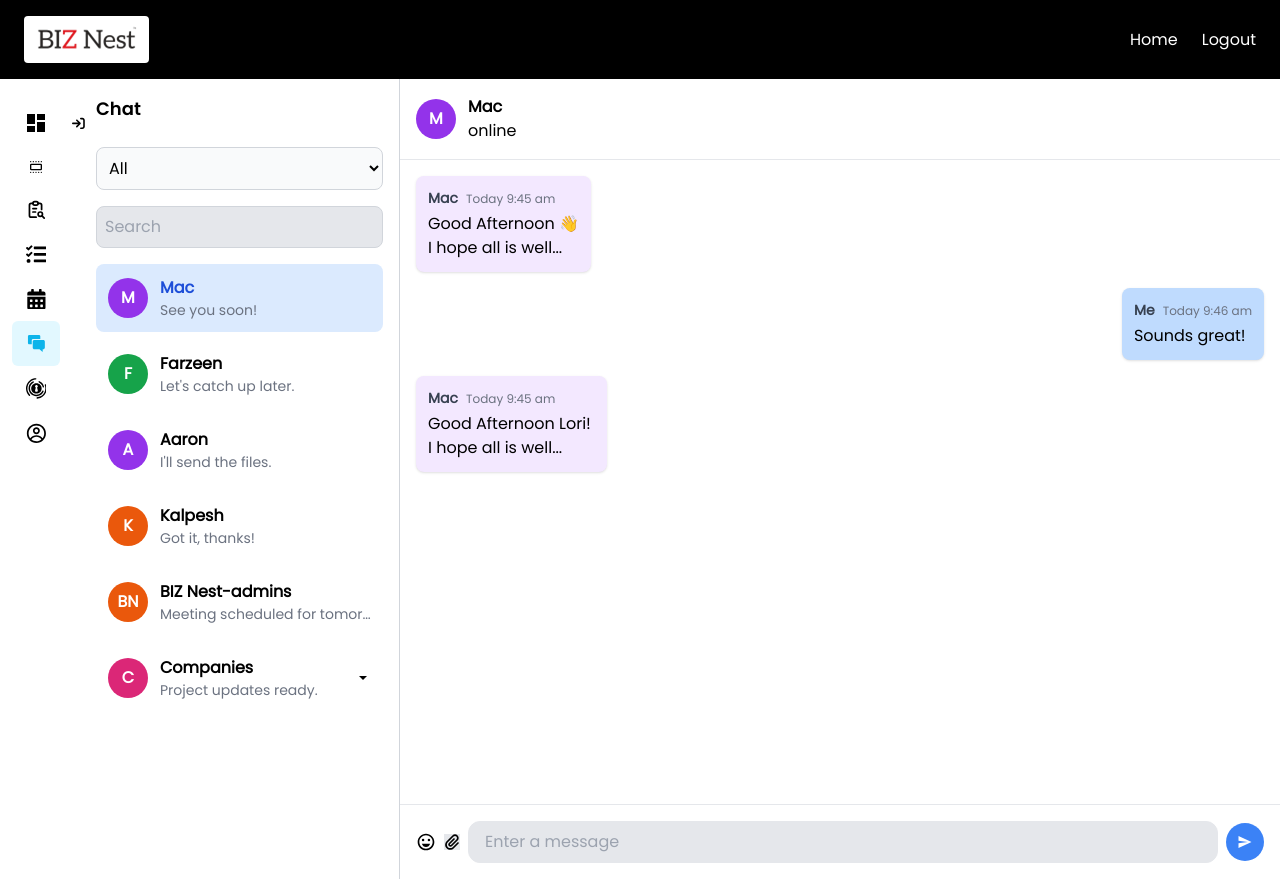
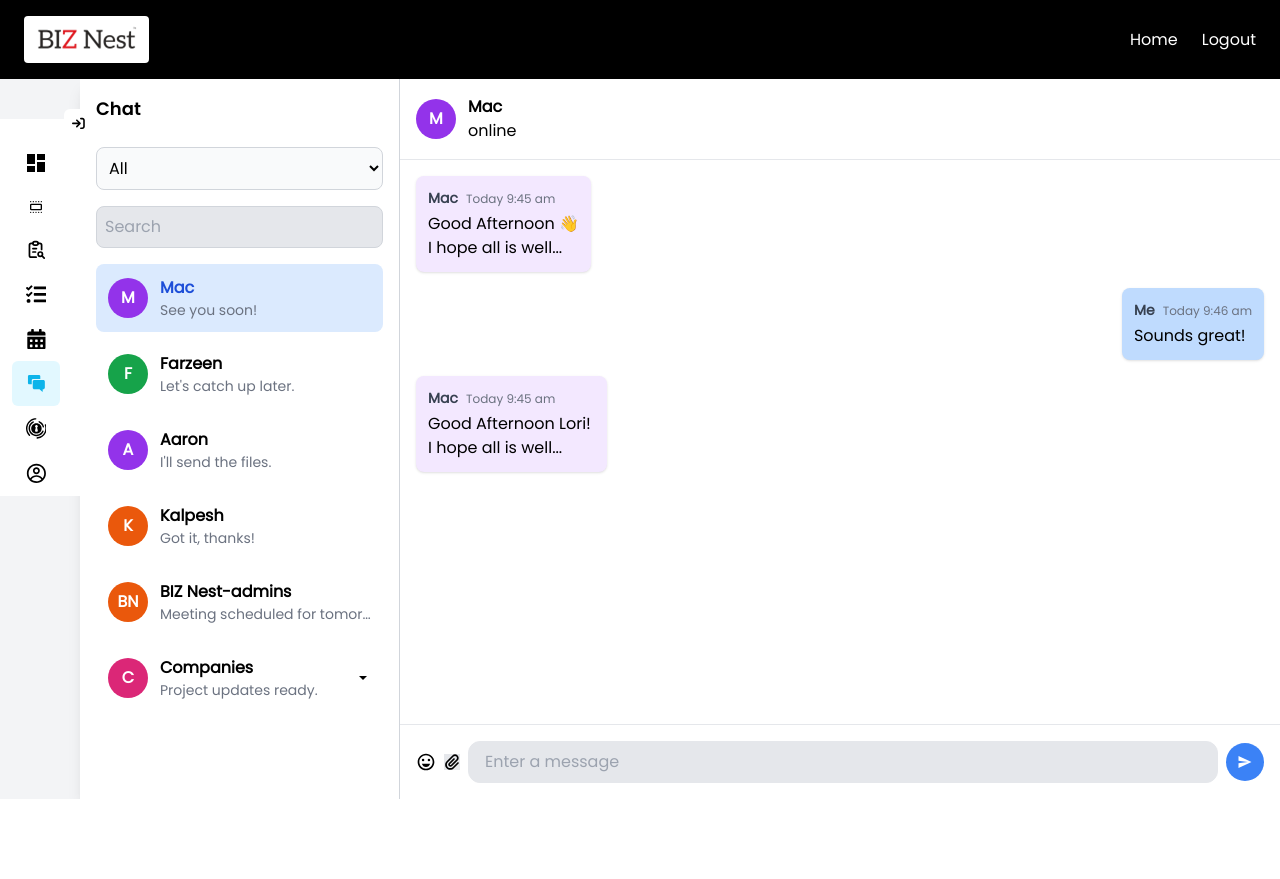
Before and after one commit to Kalpesh-Product/Client, a React (Create React App) app in the folder client-frontend/: page /chat in a window 1280 px wide. After the commit the page ends 800 px from the top, so only its background shows below. Built offline with nearby package versions, Linux system fonts and the light colour scheme; what tailwindcss-motion would draw is missing.

Commit message:
fixed ui

```diff
--- a/client-frontend/src/pages/ChatPage.jsx
+++ b/client-frontend/src/pages/ChatPage.jsx
@@ -133,9 +133,9 @@ export default function ChatPage() {
   });
 
   return (
-    <div className="flex h-screen bg-gray-100 overflow-hidden">
+    <div className="flex h-full bg-gray-100 overflow-hidden">
       <TestSide />
-      <aside className="w-1/4 bg-white p-4 shadow-lg border-r border-gray-300 overflow-y-auto h-full">
+      <aside className="w-1/4 bg-white p-4 shadow-lg border-r border-gray-300 overflow-y-auto h-[90vh]">
         <h2 className="text-lg font-semibold mb-4">Chat</h2>
 
         <select
@@ -227,7 +227,7 @@ export default function ChatPage() {
         </ul>
       </aside>
 
-      <div className="flex-1 flex flex-col bg-white h-full">
+      <div className="flex-1 flex flex-col justify-around  bg-white h-[90vh]">
         <header className="p-4 border-b flex items-center">
           <div
             className={`flex items-center justify-center w-10 h-10 rounded-full text-white font-semibold mr-3 ${getNodeColor(
```
